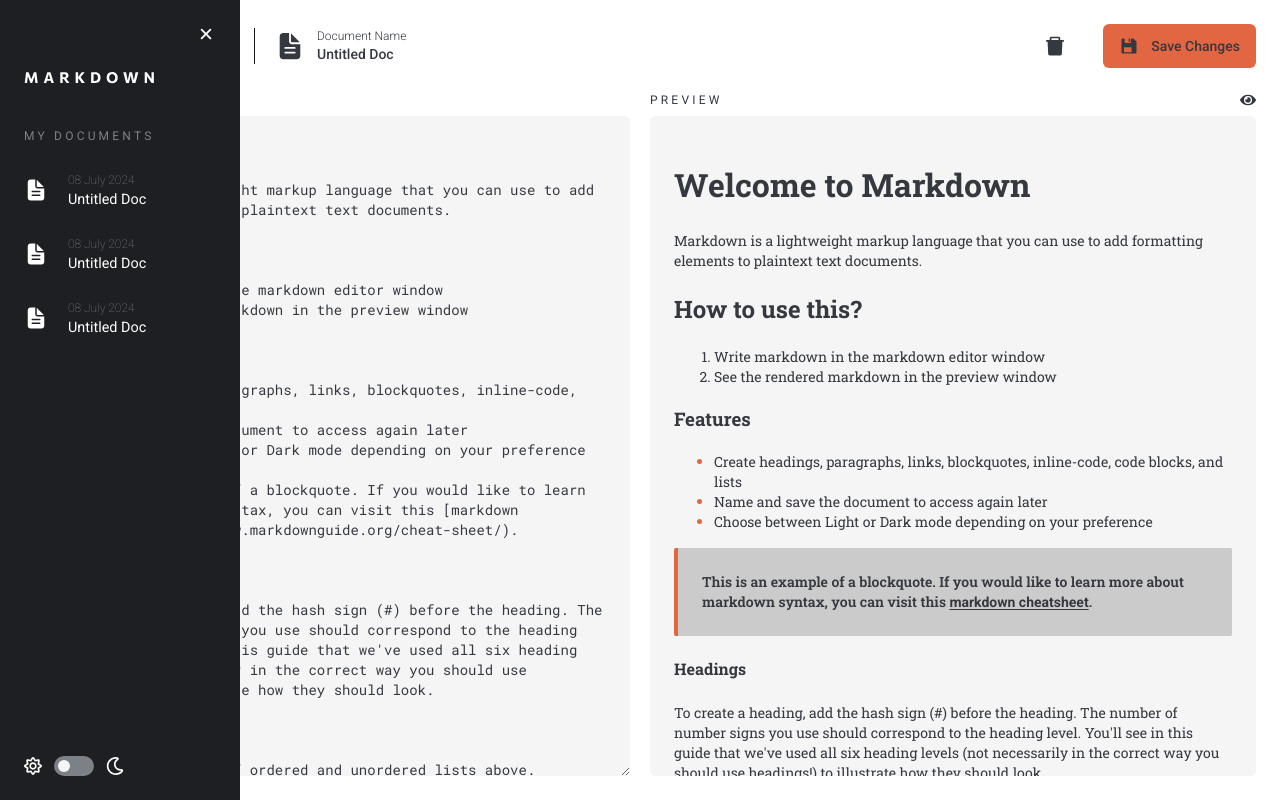
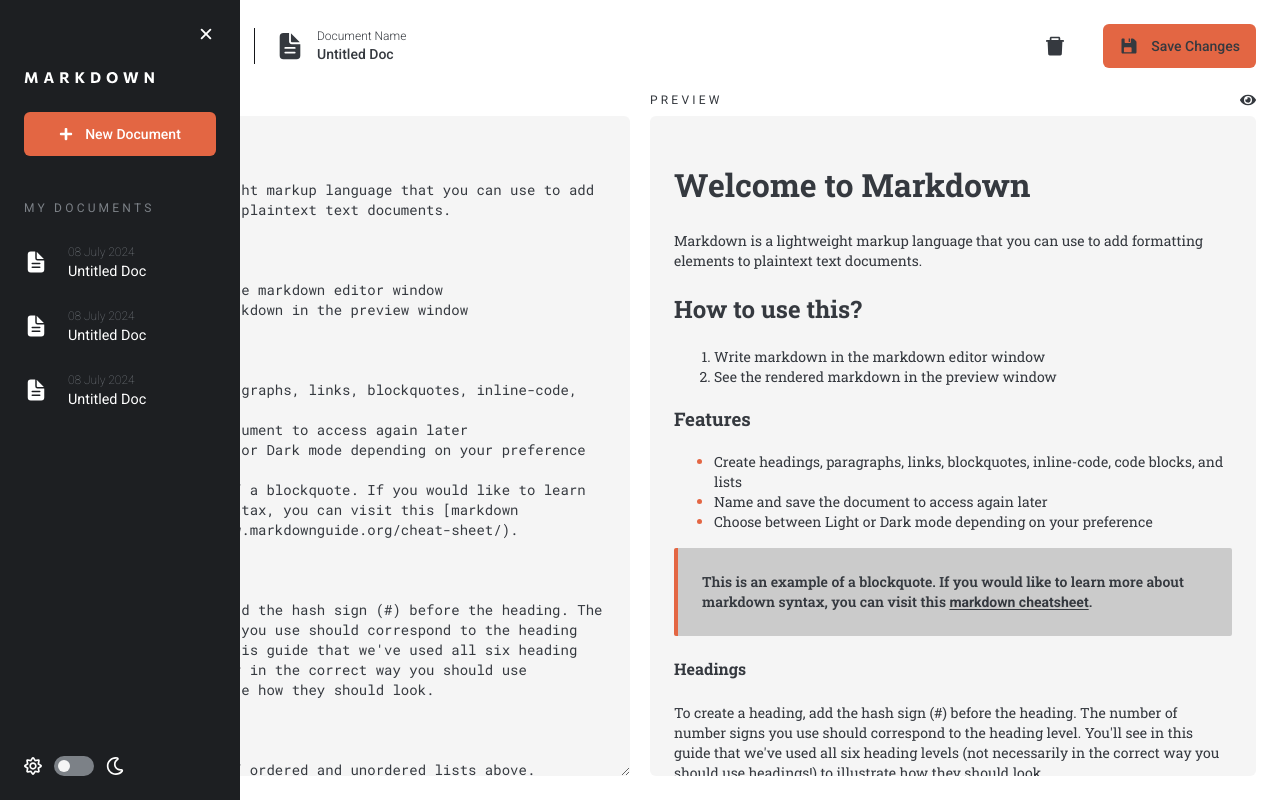
Before and after one commit to vansh2308/in-browser-markdown-editor, a React (Vite) app: page / in a window 1280 px wide. Both pictures are taken after a click on the button 39 px from the left and 46 px from the top of the page. Built offline with nearby package versions, Linux system fonts and the light colour scheme.

Commit message:
Add 'New Doc' button in sidebar

```diff
--- a/src/components/Sidebar.jsx
+++ b/src/components/Sidebar.jsx
@@ -8,6 +8,7 @@ import { useDispatch, useSelector } from "react-redux";
 import { setSidebarDisplay } from "../features/sidebarDisplaySlice";
 import { toggleTheme } from "../features/themeSlice";
 import { useRef, useEffect } from "react";
+import { FaPlus } from "react-icons/fa";
 
 export default function Sidebar() {
     const dispatch = useDispatch()
@@ -20,6 +21,12 @@ export default function Sidebar() {
                 <IoClose className="float-right inline" />
             </button>
             <img src={logo} alt="logo" />
+
+            <button className="bg-orange hover:bg-orange/80 px-4 py-3 w-full text-sm flex gap-3 font-medium items-center justify-center rounded-md">
+                <FaPlus className="text-md" />
+                New Document
+            </button>
+
             <span className="text-xs tracking-[0.2rem] mt-4 text-greytext">MY DOCUMENTS</span>
 
             <div className="flex flex-col gap-7 max-h-[60%] overflow-auto">
--- a/src/components/Toolbar.jsx
+++ b/src/components/Toolbar.jsx
@@ -19,7 +19,7 @@ export default function Toolbar({ }) {
                     <IoMenu />
                 </button>
                 <img src={ theme == "light" ? logoDark : logo } alt="logo"  className="w-32"/>
-                <div className="flex gap-3 pl-5 border-l-[1px] border-dprimary items-center">
+                <div className="flex gap-3 pl-5 border-l-[1px] border-dprimary dark:border-lprimary items-center">
                     <IoDocumentText />
                     <div className="flex flex-col text-xs font-light justify-start">
                         <span>Document Name</span>
@@ -34,7 +34,7 @@ export default function Toolbar({ }) {
                 <button>
                     <AiFillDelete />
                 </button>
-                <button className="bg-orange px-4 py-3 text-sm flex gap-3 font-medium items-center rounded-md">
+                <button className="bg-orange hover:bg-orange/80 px-4 py-3 text-sm flex gap-3 font-medium items-center rounded-md">
                     <IoIosSave className="text-xl" />
                     Save Changes
                 </button>
```
